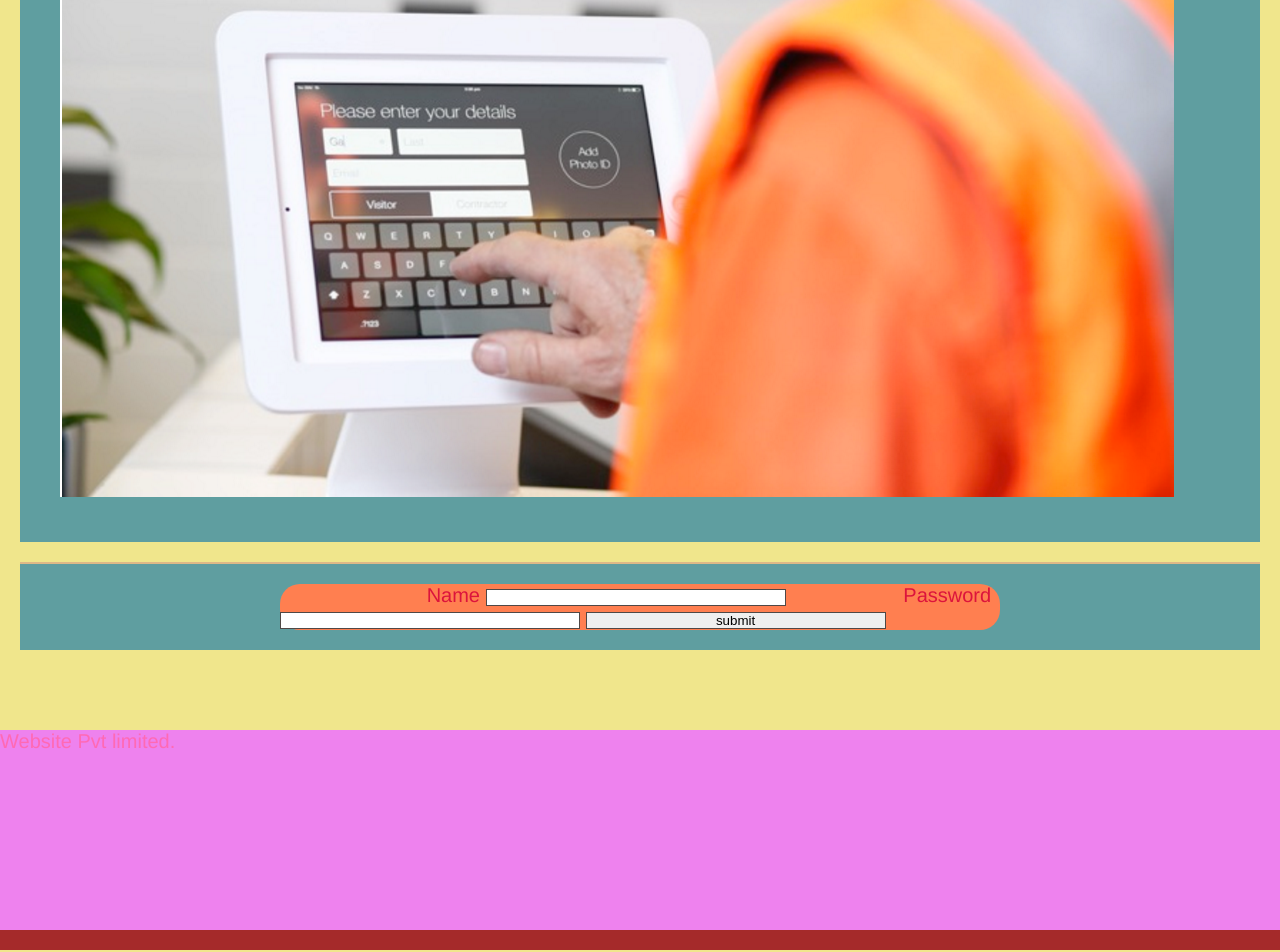
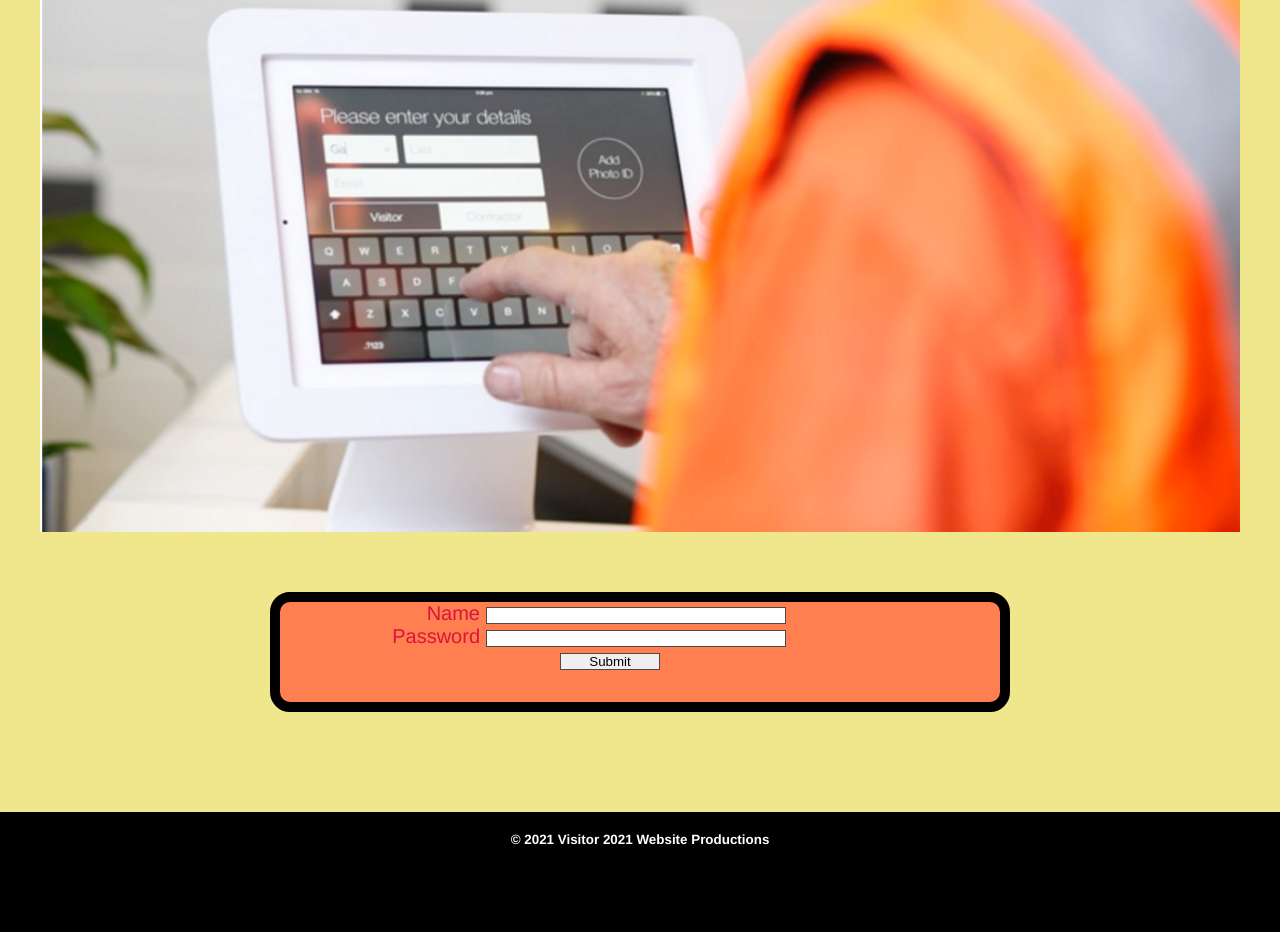
Before and after one commit to sharonealex/visitor-ledger, a plain HTML site: page index.html in a window 1280 px wide. Shown: the part 365-1317 px from the top of the page. Drawn offline with Linux system fonts and the light colour scheme.

Commit message:
updated css

```diff
--- a/assets/css/style.css
+++ b/assets/css/style.css
@@ -13,8 +13,9 @@ body{
     font-size: 20px;
 }
 
-h1, h2 {
+h1, h2, h6 {
     margin: 20px;
+    text-align: center;
 }
 
 main {
@@ -25,6 +26,11 @@ li{
     display: inline;
     padding: 20px;
     text-decoration: none;
+
+}
+
+ul{
+    text-align: right;
 }
 
 a{
@@ -34,37 +40,38 @@ a{
 
 header, footer {
     width: 100%;
-    height: 200px;
-    background-color:violet;
+    height: 120px;
+    background-color:black;
     line-height: normal;
 
 }
 
 header{
     position: fixed;
-    border-bottom: 20px solid grey;
+    border-bottom: 10px solid white;
 }
 
 footer {
     position: absolute;
-    color: hotpink;
-    border-bottom: 20px solid brown;
+    color: white;
+    border-bottom: 20px solid white;
+    text-align: center;
+    width: 100%;
 }
 
 figure {
-    margin: 20px;
+    width: 100%;
 }
 
-image {
+img {
     display: block;
     margin: 0 auto;
+    width: 100%;
 }
 
 section {
     margin: 20px;
     padding: 20px;
-    background-color: cadetblue;
-    border-top: 2px solid burlywood;
 }
 
 form { /*center the form on page*/
@@ -72,6 +79,8 @@ margin: 0 auto;
 width: 60%;
 background-color: coral;
 border-radius: 20px;
+height: 100px;
+border: 10px solid black;
 }
 
 label{
@@ -91,6 +100,14 @@ textarea {
     height: 60px;
   }
 
+  #button {
+      background-color: black;
+      width: 100px;
+      height: 50px;
+      color: white;
+      position:absolute;
+      left: 150px;
+  }
   /* Class Selectors */
 .text-center {
     text-align: center;
@@ -99,3 +116,8 @@ textarea {
   .text-right {
     text-align: right;
   }
+  #submit-button {
+      position: relative;
+      left: 280px;
+      width: 100px;
+  }
--- a/index.html
+++ b/index.html
@@ -8,7 +8,7 @@
     </head>
     <body>
         <header>
-            <h1>Visitor Ledger</h1>
+            <h1>VISITOR LEDGER</h1>
             <nav>
                 <ul>
                     <li><a href="#">Home</a></li>
@@ -25,17 +25,19 @@
                 <figcaption></figcaption>
             </section>
             <section>
-                <form>
+                <form action="#">
                     <label class="text-right">Name</label>
-                    <input type="text" >
+                    <input type="text" ><br>
                     <label class="text-right">Password</label>
-                    <input type="text">
-                    <input class="text-center" type="submit" value="submit">
+                    <input type="password"><br>
+
+                    <input id="submit-button" type="submit" value="Submit"><br>
+
                 </form>
             </section>
         </main>
         <footer>
-            Website Pvt limited.
+           <h6> © 2021 Visitor 2021 Website Productions </h6>
         </footer>
     </body>
 </html>
```
